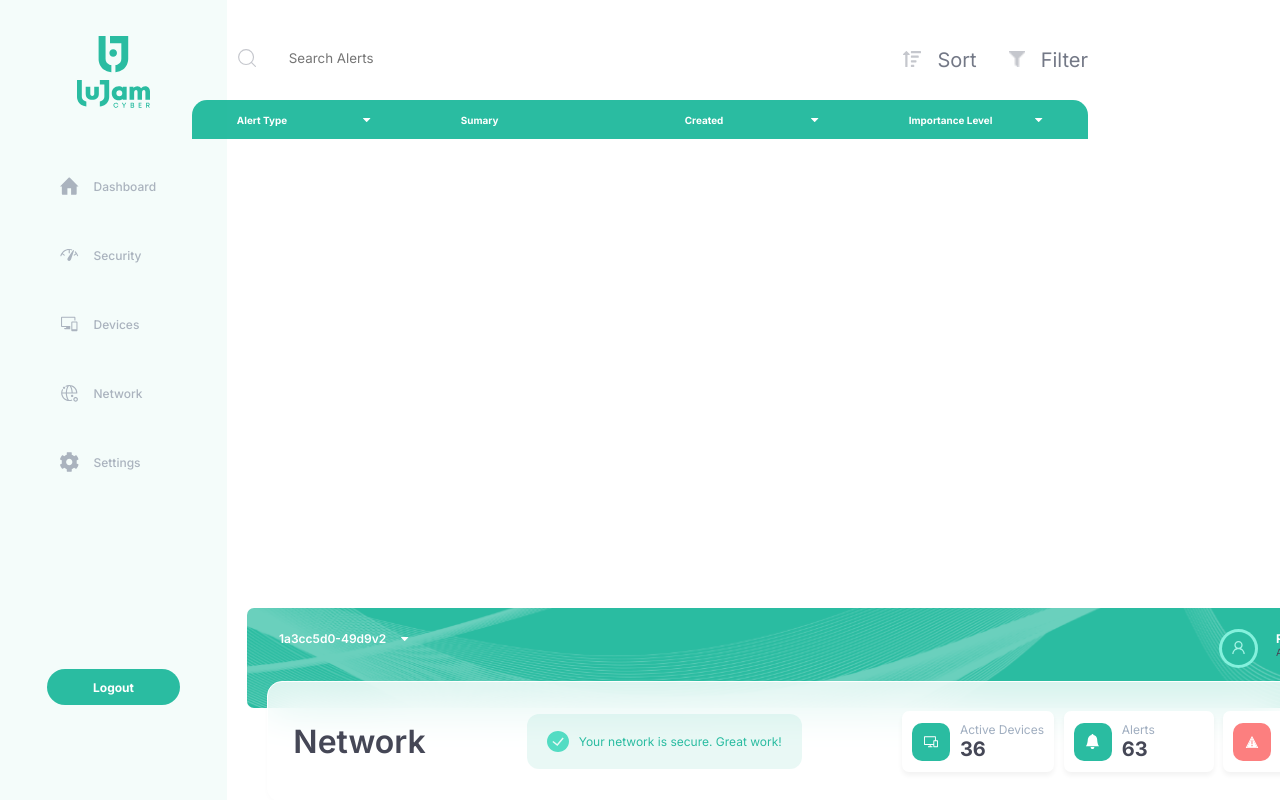
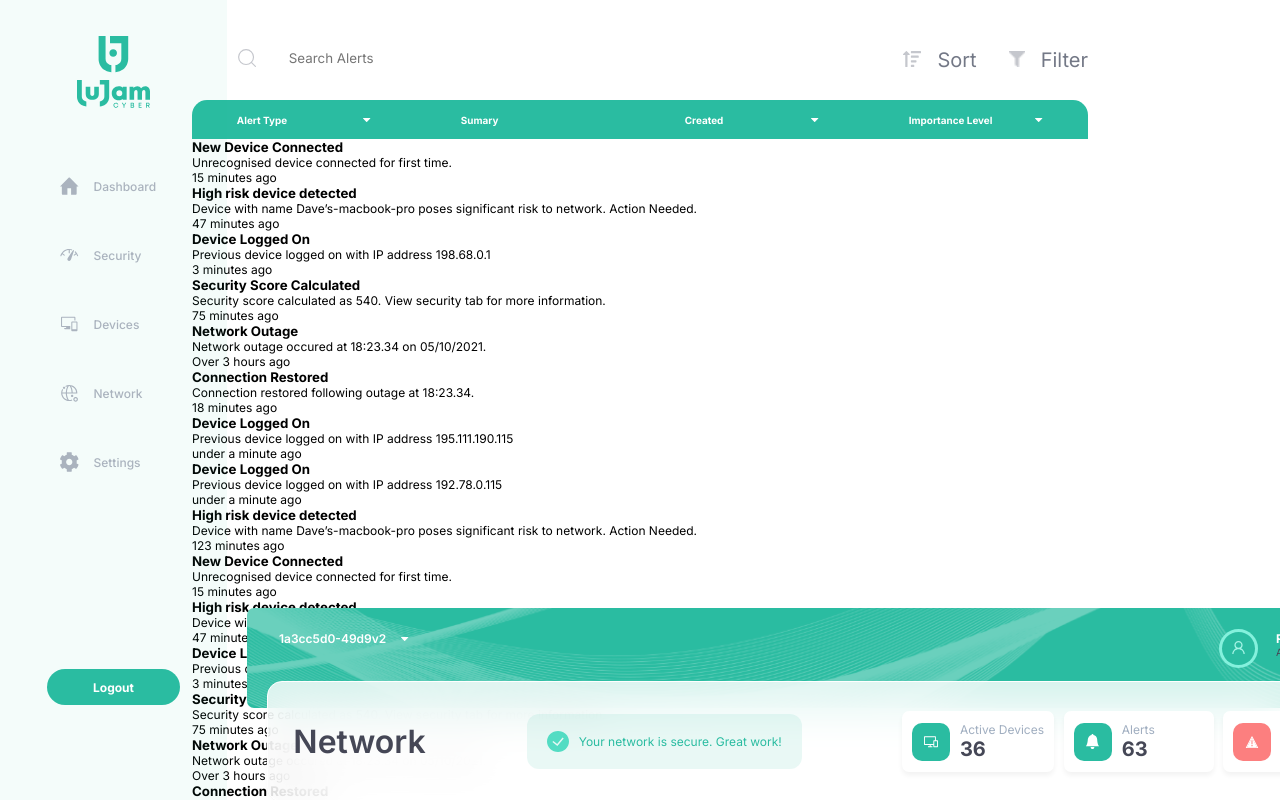
Before and after one commit to iKarans/jersey-client-project, a React (Create React App) app: page /network in a window 1280 px wide. Shown: the top 800 px of the page. Built offline with nearby package versions, Linux system fonts and the light colour scheme.

Commit message:
networkitem jsx created, rendered network data in network

```diff
--- a/src/components/Network/Network.jsx
+++ b/src/components/Network/Network.jsx
@@ -1,4 +1,7 @@
 import React from "react";
+
+import NetworkItem from "../NetworkItem/NetworkItem";
+import { networks } from "../../data/network.js";
 
 import SearchIcon from "../../assets/global/search-icon.svg";
 import SortIcon from "../../assets/global/sort-icon.svg";
@@ -8,6 +11,17 @@ import WhiteDropDown from "../../assets/global/white-dropdown.svg";
 import "./Network.scss";
 
 const Network = () => {
+  const networkItemJSX = networks.map((network, index) => {
+    return (
+      <NetworkItem
+        key={network + index}
+        name={network.alertType}
+        summary={network.summary}
+        created={network.created}
+        importanceLevel={network.importanceLevel}
+      />
+    );
+  });
   return (
     <section className="network">
       <div className="network__search">
@@ -48,7 +62,7 @@ const Network = () => {
             <img src={WhiteDropDown} alt="dropdown" />
           </div>
         </div>
-        <div className="network-alerts__alerts"></div>
+        <div className="network-alerts__alerts">{networkItemJSX}</div>
         <div className="network-alerts__pages"></div>
       </div>
     </section>
--- a/src/components/NetworkItem/NetworkItem.jsx
+++ b/src/components/NetworkItem/NetworkItem.jsx
@@ -1,7 +1,21 @@
 import React from "react";
 
-const NetworkItem = () => {
-  return <div></div>;
+const NetworkItem = (props) => {
+  const { name, summary, created, importance } = props;
+
+  return (
+    <div className="network-item">
+      <h5 className="network-item__name">{name}</h5>
+      <p className="network-item__parapgraph summary">{summary}</p>
+      <p className="network-item__parapgraph created">{created}</p>
+      <h5 className="network-item__importance">{importance}</h5>
+      <div className="network-item__option">
+        <div className="network-item__option-dot"></div>
+        <div className="network-item__option-dot"></div>
+        <div className="network-item__option-dot"></div>
+      </div>
+    </div>
+  );
 };
 
 export default NetworkItem;
--- a/src/data/network.js
+++ b/src/data/network.js
@@ -1,4 +1,4 @@
-export const network = [
+export const networks = [
   {
     alertType: "New Device Connected",
     summary: "Unrecognised device connected for first time.",
@@ -7,7 +7,8 @@ export const network = [
   },
   {
     alertType: "High risk device detected",
-    summary: "Device with name Dave’s-macbook-pro poses significant risk to network. Action Needed.",
+    summary:
+      "Device with name Dave’s-macbook-pro poses significant risk to network. Action Needed.",
     created: "47 minutes ago",
     importanceLevel: "High",
   },
@@ -19,7 +20,8 @@ export const network = [
   },
   {
     alertType: "Security Score Calculated",
-    summary: "Security score calculated as 540. View security tab for more information.",
+    summary:
+      "Security score calculated as 540. View security tab for more information.",
     created: "75 minutes ago",
     importanceLevel: "Low",
   },
@@ -49,7 +51,8 @@ export const network = [
   },
   {
     alertType: "High risk device detected",
-    summary: "Device with name Dave’s-macbook-pro poses significant risk to network. Action Needed.",
+    summary:
+      "Device with name Dave’s-macbook-pro poses significant risk to network. Action Needed.",
     created: "123 minutes ago",
     importanceLevel: "High",
   },
@@ -61,7 +64,8 @@ export const network = [
   },
   {
     alertType: "High risk device detected",
-    summary: "Device with name Dave’s-macbook-pro poses significant risk to network. Action Needed.",
+    summary:
+      "Device with name Dave’s-macbook-pro poses significant risk to network. Action Needed.",
     created: "47 minutes ago",
     importanceLevel: "High",
   },
@@ -73,7 +77,8 @@ export const network = [
   },
   {
     alertType: "Security Score Calculated",
-    summary: "Security score calculated as 540. View security tab for more information.",
+    summary:
+      "Security score calculated as 540. View security tab for more information.",
     created: "75 minutes ago",
     importanceLevel: "Low",
   },
@@ -103,8 +108,9 @@ export const network = [
   },
   {
     alertType: "High risk device detected",
-    summary: "Device with name Dave’s-macbook-pro poses significant risk to network. Action Needed.",
+    summary:
+      "Device with name Dave’s-macbook-pro poses significant risk to network. Action Needed.",
     created: "123 minutes ago",
     importanceLevel: "High",
   },
-]
+];
```
